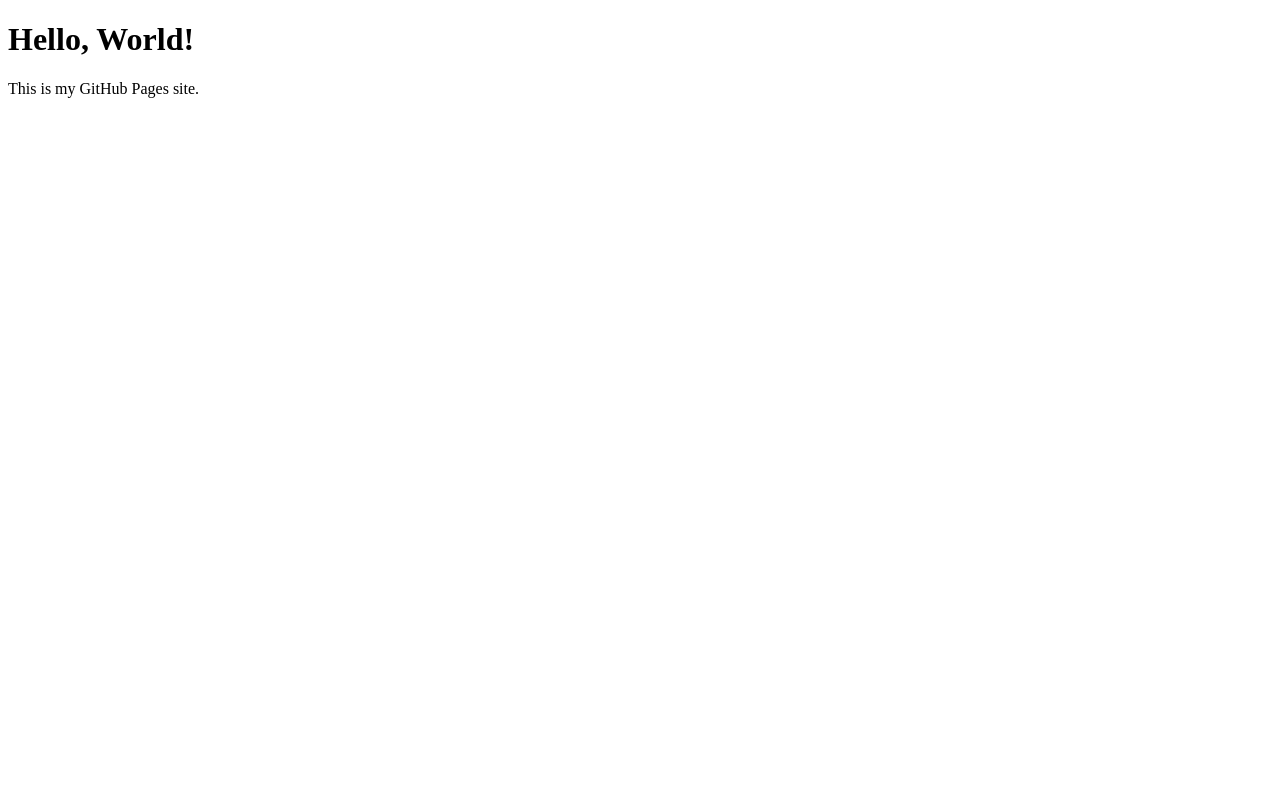
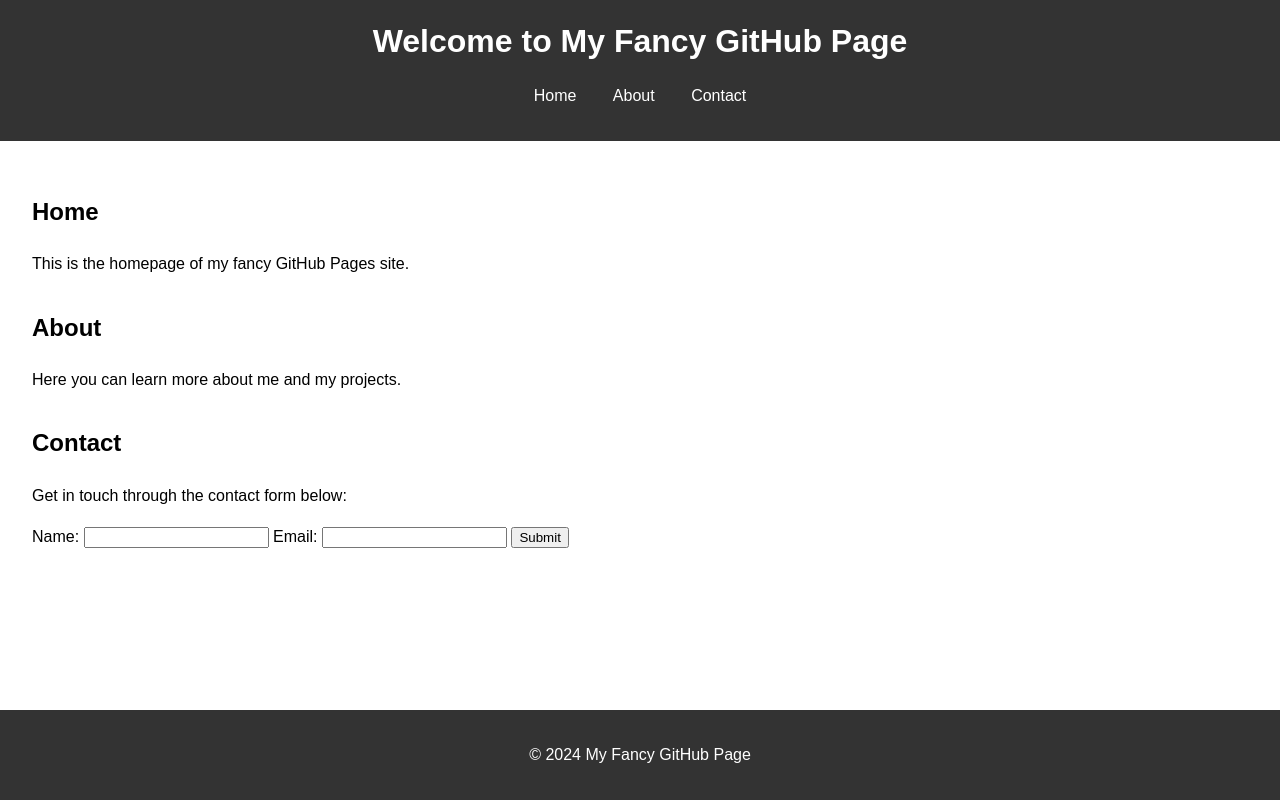
Before and after one commit to syedhabeebullah/syedhabeebullah.github.io, a plain HTML site: page index.html in a window 1280 px wide. Drawn offline with Linux system fonts and the light colour scheme.

Commit message:
Fancy Website

```diff
--- a/index.html
+++ b/index.html
@@ -3,10 +3,44 @@
 <head>
   <meta charset="UTF-8">
   <meta name="viewport" content="width=device-width, initial-scale=1.0">
-  <title>Welcome to My GitHub Page</title>
+  <title>Fancy GitHub Page</title>
+  <link rel="stylesheet" href="styles.css">
 </head>
 <body>
-  <h1>Hello, World!</h1>
-  <p>This is my GitHub Pages site.</p>
+  <header>
+    <h1>Welcome to My Fancy GitHub Page</h1>
+    <nav>
+      <ul>
+        <li><a href="#home">Home</a></li>
+        <li><a href="#about">About</a></li>
+        <li><a href="#contact">Contact</a></li>
+      </ul>
+    </nav>
+  </header>
+  <main>
+    <section id="home">
+      <h2>Home</h2>
+      <p>This is the homepage of my fancy GitHub Pages site.</p>
+    </section>
+    <section id="about">
+      <h2>About</h2>
+      <p>Here you can learn more about me and my projects.</p>
+    </section>
+    <section id="contact">
+      <h2>Contact</h2>
+      <p>Get in touch through the contact form below:</p>
+      <form>
+        <label for="name">Name:</label>
+        <input type="text" id="name" name="name">
+        <label for="email">Email:</label>
+        <input type="email" id="email" name="email">
+        <input type="submit" value="Submit">
+      </form>
+    </section>
+  </main>
+  <footer>
+    <p>&copy; 2024 My Fancy GitHub Page</p>
+  </footer>
+  <script src="scripts.js"></script>
 </body>
 </html>
--- /dev/null
+++ b/scripts.js
@@ -0,0 +1,3 @@
+document.addEventListener('DOMContentLoaded', () => {
+  console.log('Fancy GitHub Page is ready!');
+});
--- /dev/null
+++ b/styles.css
@@ -0,0 +1,50 @@
+body {
+  font-family: Arial, sans-serif;
+  line-height: 1.6;
+  margin: 0;
+  padding: 0;
+}
+
+header {
+  background-color: #333;
+  color: white;
+  padding: 1rem 0;
+  text-align: center;
+}
+
+header h1 {
+  margin: 0;
+}
+
+nav ul {
+  list-style: none;
+  padding: 0;
+}
+
+nav ul li {
+  display: inline;
+  margin: 0 1rem;
+}
+
+nav ul li a {
+  color: white;
+  text-decoration: none;
+}
+
+main {
+  padding: 2rem;
+}
+
+section {
+  margin-bottom: 2rem;
+}
+
+footer {
+  background-color: #333;
+  color: white;
+  text-align: center;
+  padding: 1rem 0;
+  position: absolute;
+  bottom: 0;
+  width: 100%;
+}
```
